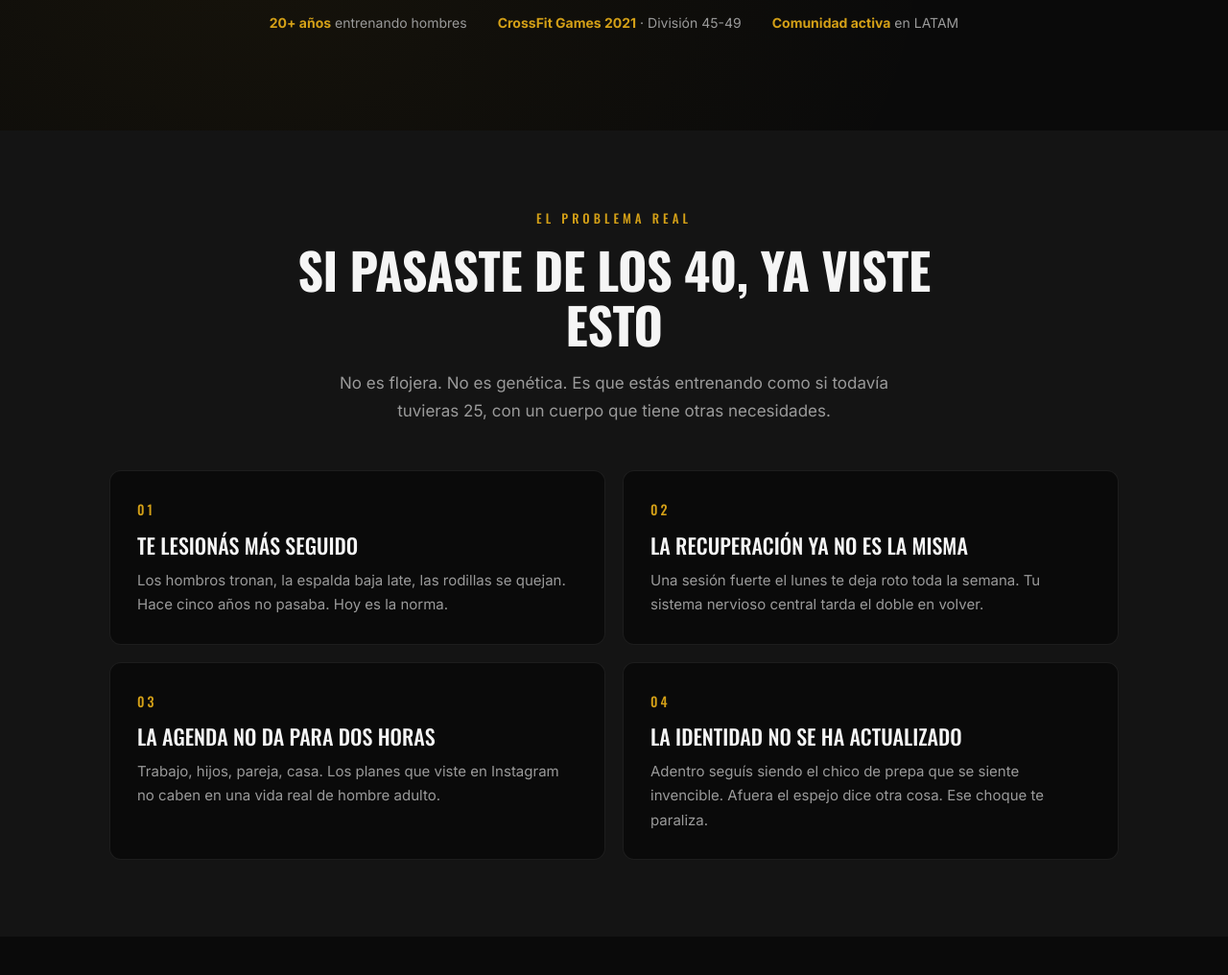
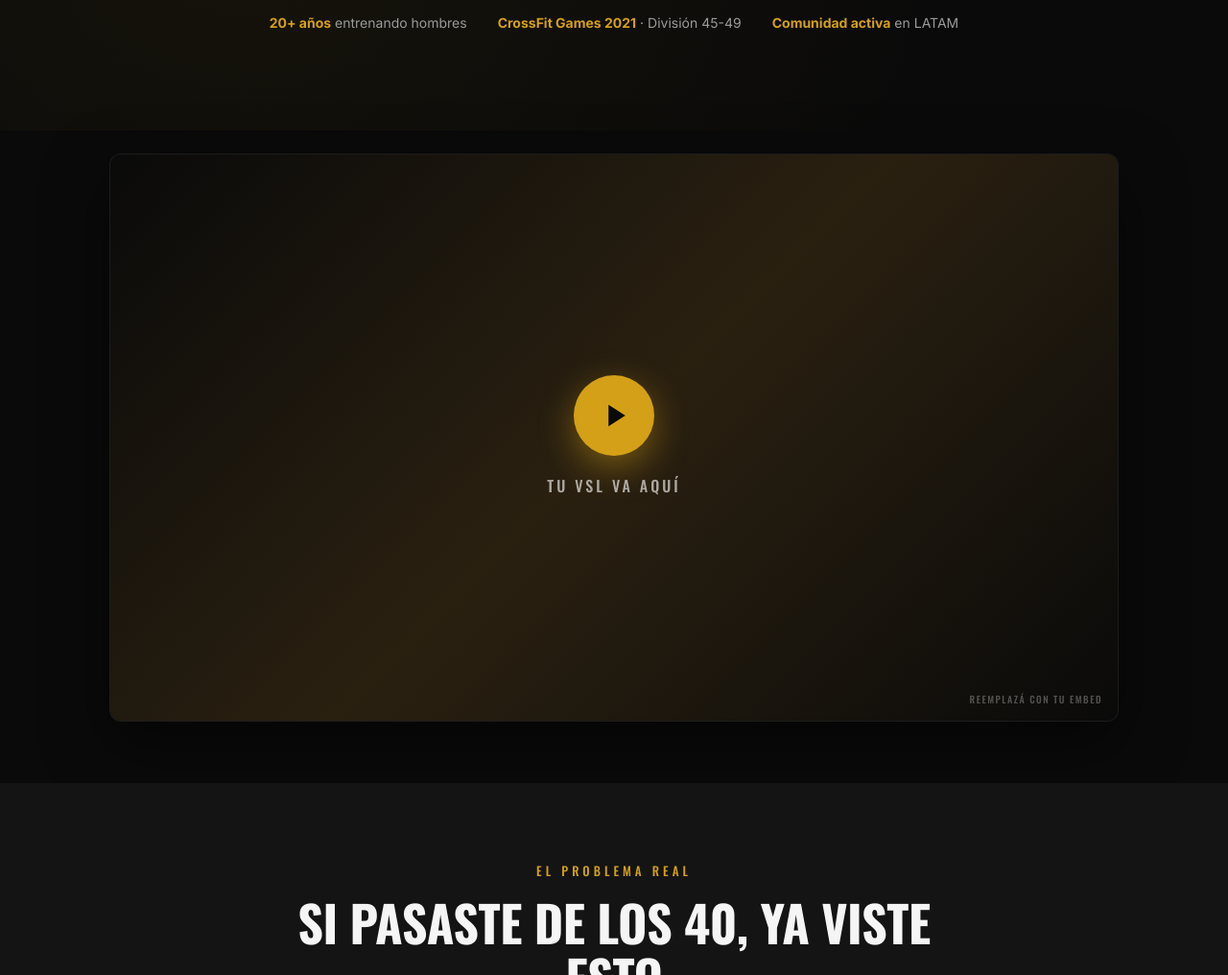
Before and after one commit to henryqueroa/arturo-faccinetto-package, a plain HTML site: page landing-page.html in a window 1280 px wide. Shown: the part 860-1876 px from the top of the page at 96% size. Drawn offline with nearby package versions, Linux system fonts and the light colour scheme.

Commit message:
Deploy hub update for Arturo Faccinetto

```diff
--- a/landing-page.html
+++ b/landing-page.html
@@ -179,6 +179,63 @@
         }
         .section-center { text-align: center; }
         .section-center .section-sub { margin-left: auto; margin-right: auto; }
+
+        /* VIDEO PLACEHOLDER (VSL slot) */
+        .video-wrap { padding: 24px 0 64px; }
+        .video-outer {
+            position: relative;
+            width: 100%;
+            aspect-ratio: 16 / 9;
+            background: #0a0a0a;
+            border-radius: 12px;
+            overflow: hidden;
+            box-shadow: 0 24px 64px rgba(0, 0, 0, 0.5);
+            cursor: pointer;
+            border: 1px solid var(--border);
+        }
+        .video-placeholder {
+            position: absolute;
+            inset: 0;
+            background: linear-gradient(135deg, #0a0a0a 0%, #2a2010 50%, #0a0a0a 100%);
+            display: flex;
+            flex-direction: column;
+            align-items: center;
+            justify-content: center;
+            gap: 18px;
+        }
+        .play-btn {
+            width: 84px;
+            height: 84px;
+            border-radius: 50%;
+            background: var(--accent);
+            display: flex;
+            align-items: center;
+            justify-content: center;
+            transition: transform 0.25s ease, background 0.25s ease;
+            box-shadow: 0 12px 36px rgba(212, 160, 23, 0.45);
+        }
+        .video-outer:hover .play-btn {
+            transform: scale(1.08);
+            background: var(--accent-hover);
+        }
+        .play-btn svg { margin-left: 5px; }
+        .video-label {
+            font-family: 'Oswald', sans-serif;
+            font-size: 16px;
+            letter-spacing: 3px;
+            text-transform: uppercase;
+            color: rgba(245, 245, 245, 0.65);
+        }
+        .video-embed-note {
+            position: absolute;
+            bottom: 14px;
+            right: 16px;
+            font-size: 10px;
+            color: rgba(245, 245, 245, 0.3);
+            letter-spacing: 1.5px;
+            text-transform: uppercase;
+            font-family: 'Oswald', sans-serif;
+        }
 
         /* PROBLEM SECTION */
         .problem { background: var(--surface); }
@@ -612,6 +669,32 @@
         </div>
     </header>
 
+    <section class="video-wrap reveal">
+        <div class="container">
+            <div class="video-outer">
+                <!--
+                    EMBED INSTRUCTIONS:
+                    Reemplazá el div .video-placeholder de abajo con el embed real de tu VSL.
+                    Ejemplo YouTube:
+                    <iframe width="100%" height="100%" src="https://www.youtube.com/embed/VIDEO_ID?autoplay=1&rel=0"
+                        frameborder="0" allow="autoplay; encrypted-media" allowfullscreen style="position:absolute;inset:0;"></iframe>
+
+                    Ejemplo Vimeo:
+                    <iframe src="https://player.vimeo.com/video/VIDEO_ID?autoplay=1"
+                        style="position:absolute;inset:0;" width="100%" height="100%"
+                        frameborder="0" allow="autoplay; fullscreen" allowfullscreen></iframe>
+                -->
+                <div class="video-placeholder">
+                    <div class="play-btn">
+                        <svg width="30" height="30" viewBox="0 0 24 24" fill="#0a0a0a"><polygon points="5 3 19 12 5 21 5 3"/></svg>
+                    </div>
+                    <span class="video-label">Tu VSL va aquí</span>
+                </div>
+                <span class="video-embed-note">Reemplazá con tu embed</span>
+            </div>
+        </div>
+    </section>
+
     <section class="problem reveal">
         <div class="container-narrow section-center">
             <div class="section-eyebrow">El problema real</div>
```
